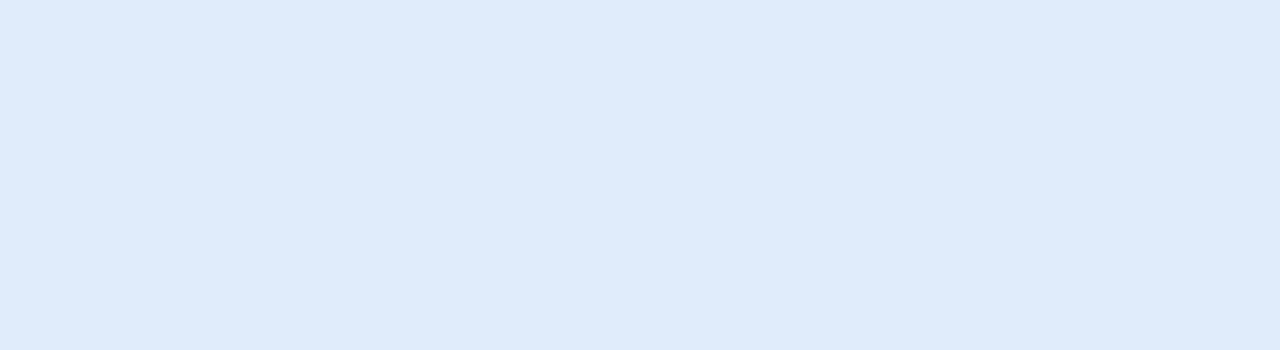
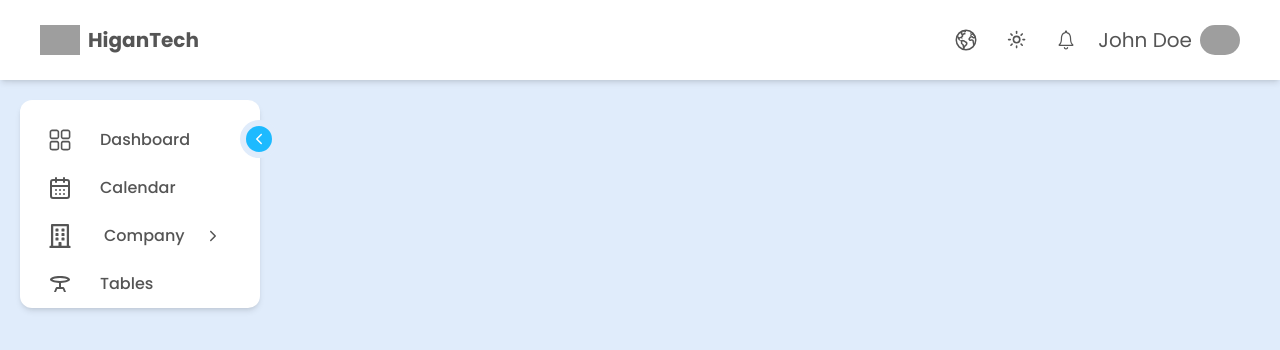
Before and after one commit to BendenizEnes/cafe-frontend, a React (Vite) app: page / in a window 1280 px wide. Before the commit this address had no page. Shown: the top 350 px of the page. Built offline with nearby package versions, Linux system fonts and the light colour scheme; grey boxes are pictures that could not be loaded.

Commit message:
Main Page

```diff
--- a/src/pages/App.jsx
+++ b/src/pages/App.jsx
@@ -5,11 +5,13 @@ import Security from "./Security.jsx";
 import Settings from "./Settings.jsx";
 import Billing from "@/pages/Billing.jsx";
 import Tables from "@/pages/Tables.jsx";
+import Layout from "@/components/ui/Layout.jsx";
 
 function App() {
 
   return (
     <Routes>
+        <Route path="/" element={<Layout/>}></Route>
         <Route path="/dashboard" element={<Dashboard/>}></Route>
         <Route path="/account" element={<Navigate to="/account/billing"/>}></Route>
         <Route path="/account/settings" element={<Settings/>}></Route>
```
